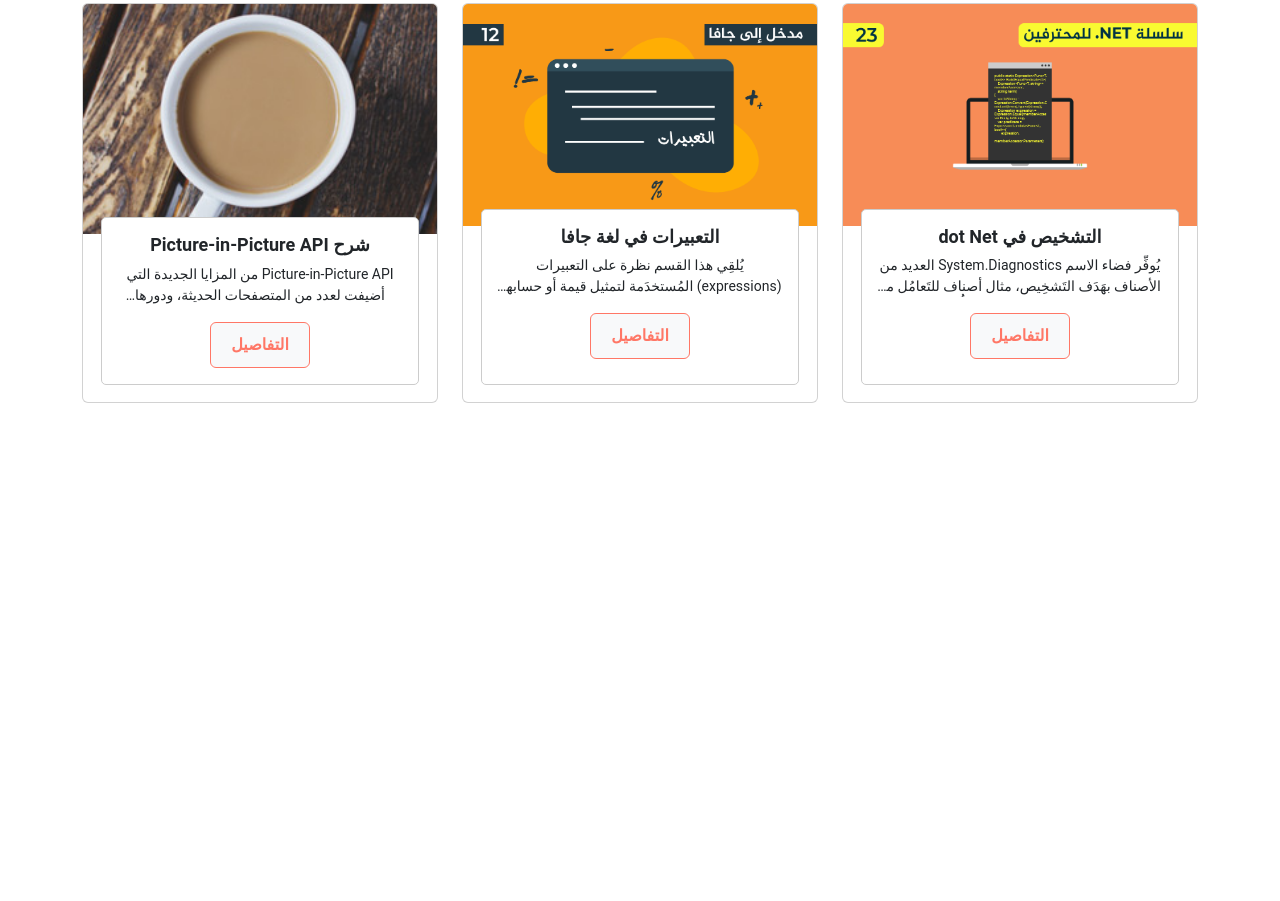
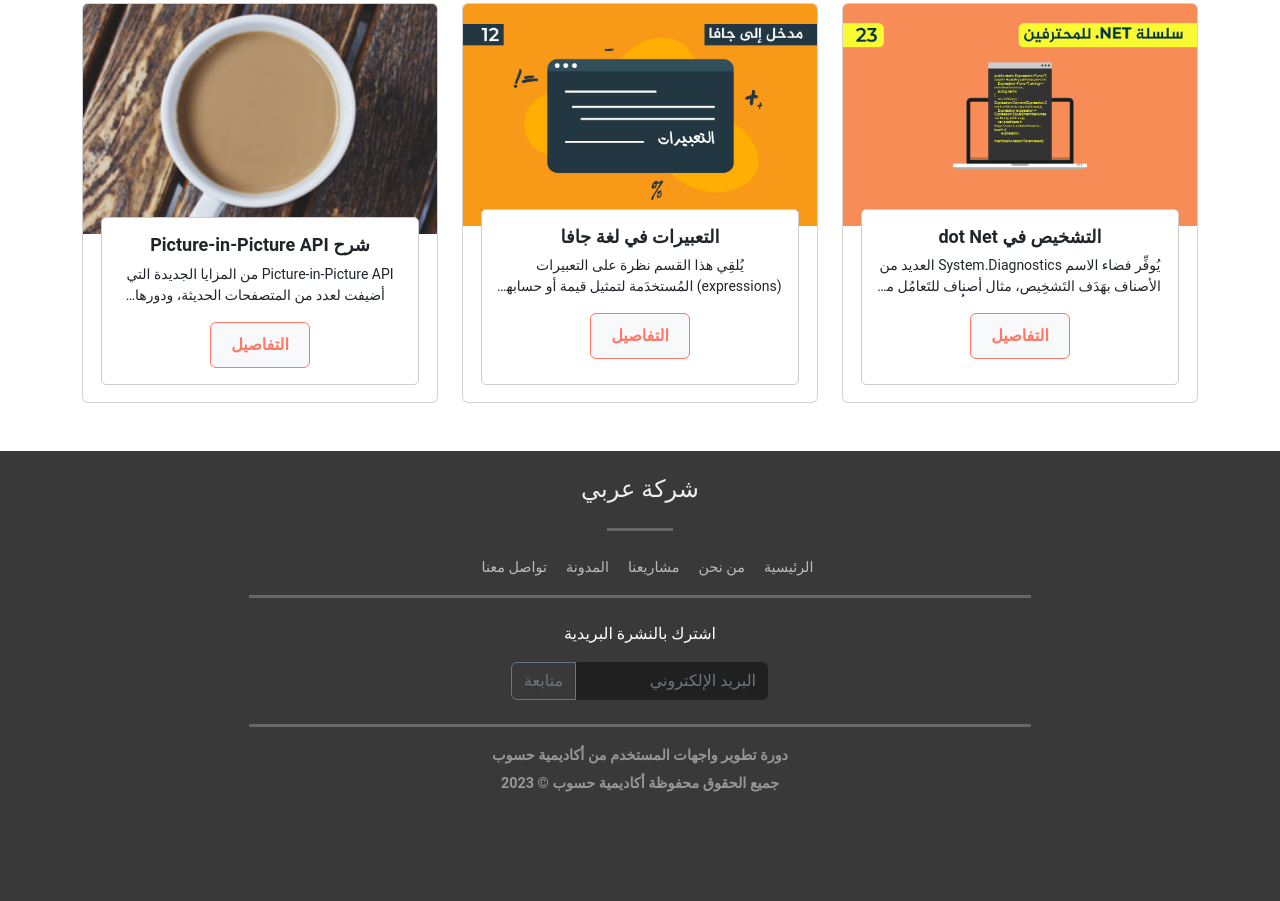
Before and after one commit to WebDevAbdullah/company-website, a website built with webpack: page src/index.html in a window 1280 px wide. Shown: the part 2006-2907 px from the top of the page. Before the commit the page ends 2457 px from the top, so only its background shows below. Built offline with nearby package versions, Linux system fonts and the light colour scheme.

Commit message:
footer is done

```diff
--- a/src/index.html
+++ b/src/index.html
@@ -292,7 +292,7 @@
         <div class="container">
           <div class="row">
             <div class="col-md-4 d-flex justify-content-center">
-              <div class="card mb-5" style="width: 23rem;">
+              <div class="card mb-5" style="width: 23rem">
                 <img src="img/blog1.png" class="card-img-top" alt="التدوينة الأولى" />
                 <div class="card-body text-center">
                   <h5 class="card-title fw-bold">التشخيص في dot Net</h5>
@@ -334,6 +334,36 @@
           </div>
         </div>
       </section>
+      <footer>
+        <div class="row">
+          <div class="col-12 text-center">
+            <h2 class="my-4">شركة عربي</h2>
+          </div>
+          <hr class="line1 mx-auto" />
+          <div id="footer-nav-link" class="col-12 text-center mt-2 mb-3">
+            <a href="index.html">الرئيسية</a>
+            <a href="about.html">من نحن</a>
+            <a href="projects.html">مشاريعنا</a>
+            <a href="blog.html">المدونة</a>
+            <a href="contact.html">تواصل معنا</a>
+          </div>
+          <hr class="line2 mx-auto" />
+          <div class="col-12 text-center my-2">
+            <label class="custom-heading text-white mb-3">اشترك بالنشرة البريدية</label>
+            <form class="form form-inline justify-content-center">
+              <div class="input-group mb-3">
+                <input type="text" class="form-control rounded-end" placeholder="البريد الإلكتروني" />
+                <button class="btn btn-outline-secondary rounded-0 rounded-start" type="button" id="button-addon1">متابعة</button>
+              </div>
+            </form>
+          </div>
+          <hr class="line2 mx-auto" />
+          <div class="col-12 text-center">
+            <a class="copyright-link copyright" href="https://academy.hsoub.com/learn/front-end-web-development/"> دورة تطوير واجهات المستخدم من أكاديمية حسوب </a>
+            <h5 class="copyright mt-2" id="year"></h5>
+          </div>
+        </div>
+      </footer>
     </div>
   </body>
 </html>
--- a/src/js/index.js
+++ b/src/js/index.js
@@ -18,3 +18,7 @@ $(function () {
     }
   );
 });
+
+let date = new Date();
+let year = date.getFullYear();
+document.getElementById("year").innerHTML = "جميع الحقوق محفوظة أكاديمية حسوب" + " &copy; " + year;
--- a/src/sass/style.scss
+++ b/src/sass/style.scss
@@ -16,6 +16,10 @@ body {
 li {
   list-style: none;
 }
+a {
+  text-decoration: none;
+}
+
 .container-fluid {
   padding-right: 0px !important;
   padding-left: 0px !important;
@@ -241,6 +245,86 @@ li {
 }
 // End Latest Posts Section
 
+// Start Footer
+footer {
+  height: 450px;
+  background-color: #393939;
+
+  h2 {
+    color: $custom-color;
+    font-size: 150%;
+  }
+
+  .line1 {
+    width: 5%;
+    border-top: 3px solid $custom-color;
+  }
+
+  #footer-nav-link {
+    a {
+      color: #bbbbbb;
+      margin-left: 15px;
+      font-size: 90%;
+
+      &:hover,
+      &:focus {
+        color: $custom-color;
+      }
+    }
+  }
+
+  .line2 {
+    width: 60%;
+    border-top: 3px solid $custom-color;
+  }
+
+  .form {
+    width: 20%;
+    margin: 0 auto;
+
+    input {
+      background-color: #202020;
+      border-radius: 1px;
+      border: 0px;
+
+      &:focus {
+        border-color: $custom-color;
+        box-shadow: 0 0 2px 0 $custom-color;
+        background-color: #202020;
+        color: $custom-color;
+      }
+    }
+
+    .btn-light {
+      &:hover,
+      &:focus {
+        color: $custom-color !important;
+        background-color: #363636 !important;
+        border: 1px solid $custom-color;
+        transition-property: border, color, background-color;
+        transition-duration: 0.3s;
+      }
+    }
+  }
+
+  .copyright {
+    color: #969696;
+    font-size: 90%;
+    font-weight: bold;
+  }
+
+  .copyright-link {
+    text-decoration: none !important;
+    cursor: pointer;
+
+    &:hover,
+    &:focus {
+      color: $custom-color;
+    }
+  }
+}
+// End Footer
+
 @media (min-width: 992px) {
   .latest-projects {
     #carouselProjects {
```
